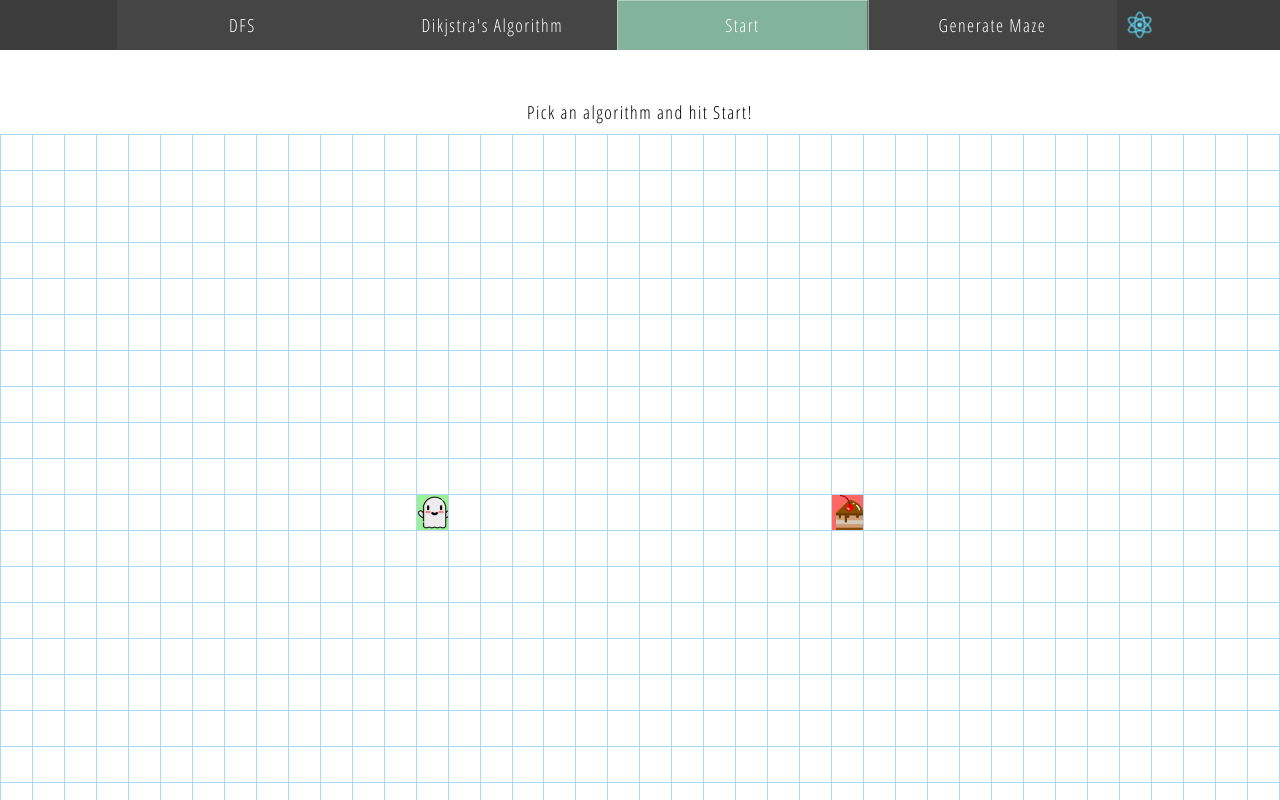
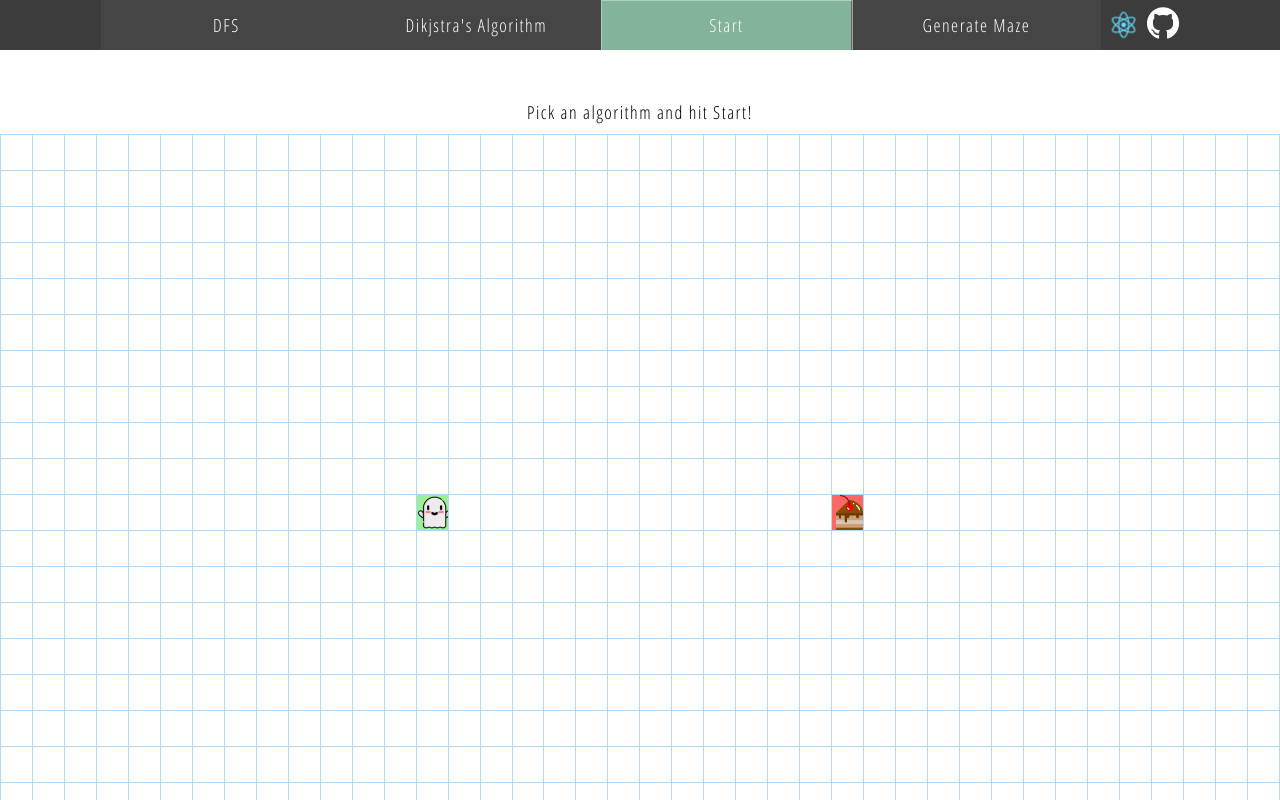
Before and after one commit to josh-baltar/Pathfinder, a React (Create React App) app in the folder pathfinder/: page / in a window 1280 px wide. Built offline with nearby package versions, Linux system fonts and the light colour scheme.

Commit message:
added github logo, made clickable, removed comments

```diff
--- a/pathfinder/src/App.css
+++ b/pathfinder/src/App.css
@@ -3,6 +3,11 @@
 }
 
 .App-logo {
+  height: 4vmin;
+  pointer-events: none;
+}
+
+.github-logo {
   height: 4vmin;
   pointer-events: none;
 }
--- a/pathfinder/src/PathfindingVisualizer/Node/Node.css
+++ b/pathfinder/src/PathfindingVisualizer/Node/Node.css
@@ -14,7 +14,6 @@
 }
 
 .node-start {
-  /* background-color: rgb(116, 216, 163); */
   background-color: #9cf196;
   background-image: url("../../images/ghost.png");
   background-repeat: no-repeat;
@@ -36,25 +35,21 @@
   0% {
     transform: scale(0.3);
     background-color: #d6eaff;
-    /* background-color: #fde0e0; // red */
     border-radius: 100%;
   }
 
   50% {
     background-color: #add6ff;
-    /* background-color: #fdaaaa; */
   }
 
   75% {
     transform: scale(1.1);
     background-color: #add6ff;
-    /* background-color:	#fdaaaa; */
   }
 
   100% {
     transform: scale(1);
     background-color: #84c1ff;
-    /* background-color:	#f97c7c; */
   }
 }
 
--- a/pathfinder/src/PathfindingVisualizer/PathfindingVisualizer.jsx
+++ b/pathfinder/src/PathfindingVisualizer/PathfindingVisualizer.jsx
@@ -1,8 +1,6 @@
 import React, { Component } from "react";
-// import { NativeSelect } from '@material-ui/core';
-// import { InputLabel } from '@material-ui/core';
-// import { Button } from '@material-ui/core';
-import logo from "./../logo.svg";
+import logo from "./../images/logo.svg";
+import github from "./../images/GitHub-Mark-Light-120px-plus.png";
 import Node from "./Node/Node";
 import { dijkstra, getNodesInShortestPathOrder } from "../algorithms/dijkstra";
 import { dfs } from "../algorithms/dfs";
@@ -143,14 +141,6 @@ export default class PathfindingVisualizer extends Component {
     return (
       <>
         <div className="box-1">
-          {/* <InputLabel htmlFor="select">Algorithm</InputLabel>
-          <NativeSelect id="select">
-            <option value="dijkstra">Dijkstra's</option>
-            <option value="dfs">DFS</option>
-          </NativeSelect>
-          <div class="btn btn-one btn-one">
-            <span>Dijkstra's Algorithm</span>
-          </div> */}
           <div
             className="btn btn-one"
             style={{
@@ -183,6 +173,9 @@ export default class PathfindingVisualizer extends Component {
           </div>
 
           <img src={logo} className="App-logo" alt="logo" />
+          <a href="https://github.com/jnbaltar" target="_blank">
+            <img src={github} className="github-logo" alt="logo" />
+          </a>
         </div>
         <div className="instructions">
           <span>Pick an algorithm and hit Start!</span>
```
Also changed, not shown: pathfinder/src/images/logo.svg (renamed from pathfinder/src/logo.svg).
